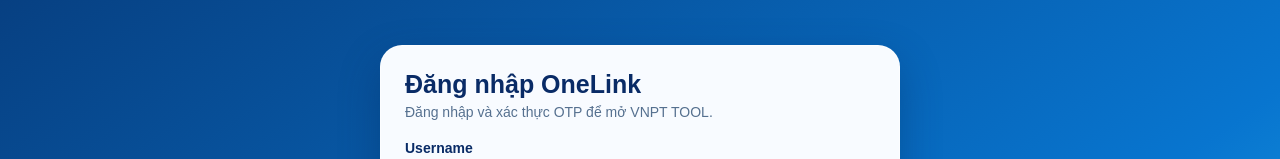
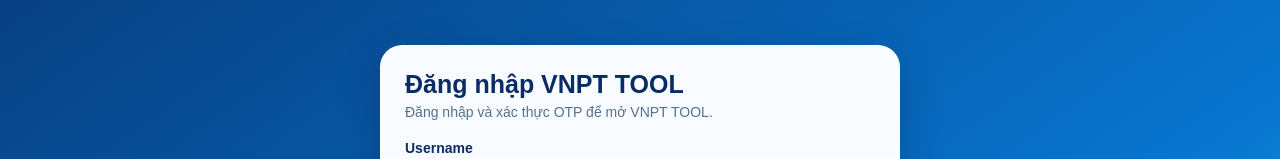
Before and after one commit to hieutt1982/TOOL_VNPT_ANDROID, a plain HTML site: page TOOL_VNPT_ANDROID/app/src/main/assets/index.html in a window 1280 px wide. Shown: the part 167-326 px from the top of the page. Drawn offline with Linux system fonts and the light colour scheme.

Commit message:
Update login title from 'OneLink' to 'VNPT TOOL'

```diff
--- a/TOOL_VNPT_ANDROID/app/src/main/assets/index.html
+++ b/TOOL_VNPT_ANDROID/app/src/main/assets/index.html
@@ -69,7 +69,7 @@ main{width:min(100%,1000px);margin:0 auto;padding:30px 20px 12px}
 <body>
 <section id="authGate" class="auth-gate">
   <div class="auth-panel">
-    <h1 class="auth-title">Đăng nhập OneLink</h1>
+    <h1 class="auth-title">Đăng nhập VNPT TOOL</h1>
     <p class="auth-caption">Đăng nhập và xác thực OTP để mở VNPT TOOL.</p>
     <label for="authUsername">Username</label>
     <input id="authUsername" autocomplete="username" placeholder="Nhập username">
```
